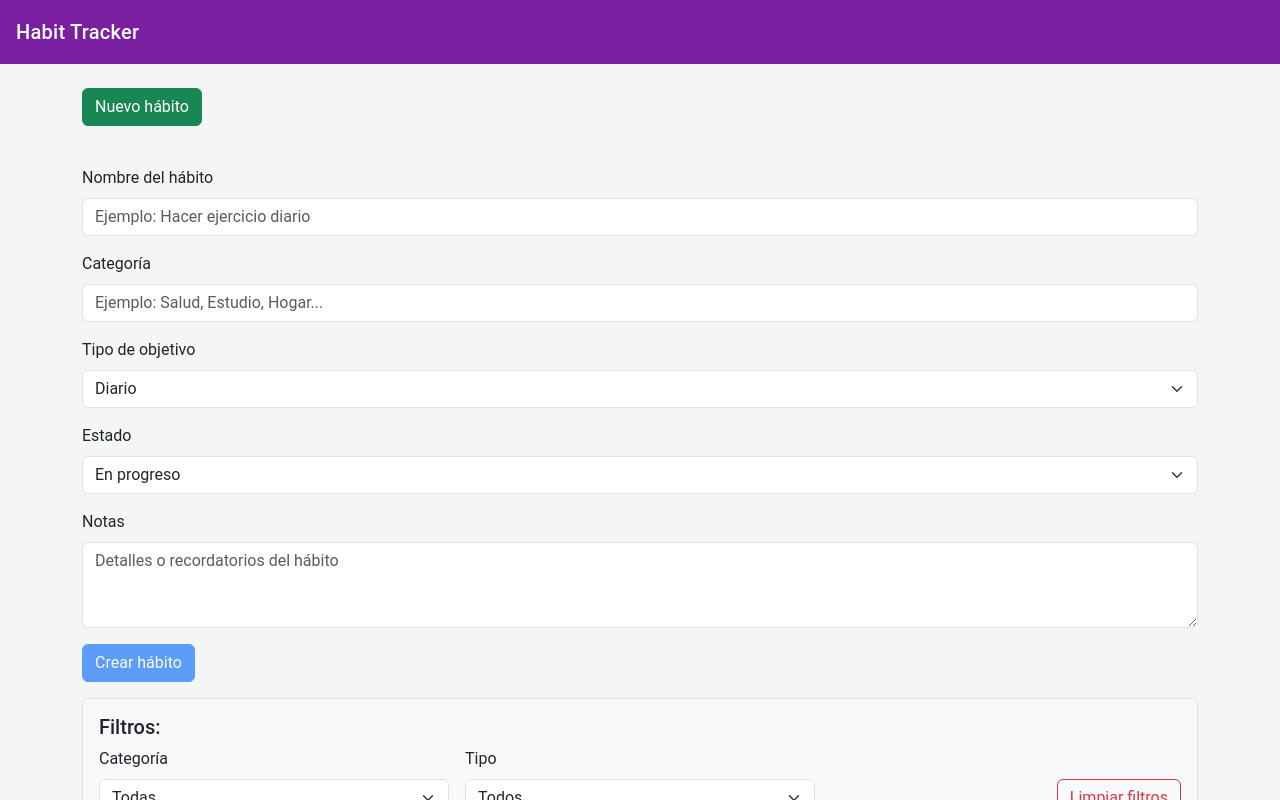
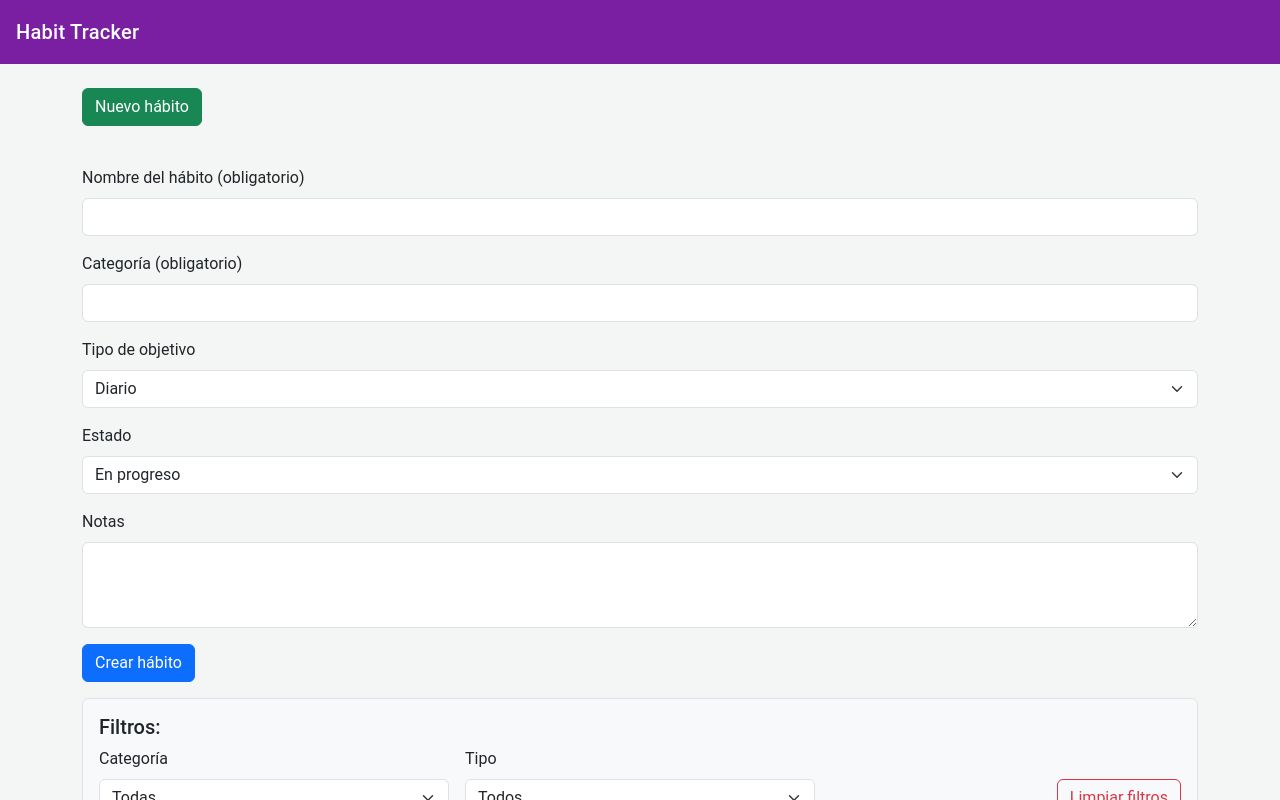
Before and after one commit to Santix16/Habit-Tracker-Santiago_Joaquin_Cotignola_Rodriguez, an Angular app in the folder Habit-Tracker/: page / in a window 1280 px wide. Both pictures are taken after a click on the button "Nuevo hábito". Shown: the top 800 px of the page. Built offline with nearby package versions, Linux system fonts and the light colour scheme; data requests are answered from the project's data file.

Commit message:
Added some correction to the form to create habit but there is a error with the error message

```diff
--- a/Habit-Tracker/src/app/components/habit-show/habit-show/habit-show.css
+++ b/Habit-Tracker/src/app/components/habit-show/habit-show/habit-show.css
@@ -80,3 +80,50 @@
   overflow-y: auto;
   padding: 16px;
 }
+
+/* Fondo semi-transparente */
+.fullscreen-backdrop {
+  position: fixed;
+  top: 0;
+  left: 0;
+  width: 100%;
+  height: 100%;
+  background-color: rgba(0,0,0,0.5);
+  display: flex;
+  align-items: center;
+  justify-content: center;
+  z-index: 1000;
+}
+
+/* Contenido del modal */
+.modal-error {
+  background: #f44336; /* rojo fuerte */
+  color: white;
+  padding: 24px;
+  border-radius: 6px;
+  width: 90%;
+  max-width: 400px;
+  position: fixed;
+  top: 50%;
+  left: 50%;
+  transform: translate(-50%, -50%);
+  text-align: center;
+  z-index: 1000;
+}
+
+.close-btn {
+  position: absolute;
+  top: 8px;
+  right: 12px;
+  background: transparent;
+  border: none;
+  font-size: 1.5rem;
+  color: white;
+  cursor: pointer;
+}
+
+.modal-body p {
+  margin: 0;
+  font-size: 1rem;
+  line-height: 1.4;
+}
--- a/Habit-Tracker/src/app/components/habit-show/habit-show/habit-show.html
+++ b/Habit-Tracker/src/app/components/habit-show/habit-show/habit-show.html
@@ -6,33 +6,35 @@
   Nuevo hábito
 </button>
 
-<!-- Formulario manual solo visible si showNewHabitForm es true -->
 <form *ngIf="showNewHabitForm" #form="ngForm" class="mt-4" (ngSubmit)="addHabit(newHabit)" novalidate>
+
+  <!-- Modal de error -->
+<div class="modal-backdrop" *ngIf="creationError">
+  <div class="modal-error">
+    <div class="modal-header">
+      <h2>Error al crear hábito</h2>
+      <button class="close-btn" (click)="closeError()">✖</button>
+    </div>
+    <div class="modal-body">
+      <p>{{ creationError }}</p>
+    </div>
+  </div>
+</div>
+
+  <!-- Campos del formulario -->
   <div class="mb-3">
-    <label class="form-label">Nombre del hábito</label>
-    <input type="text" class="form-control"
-           name="name"
-           [(ngModel)]="newHabit.name"
-           required maxlength="50"
-           placeholder="Ejemplo: Hacer ejercicio diario">
+    <label class="form-label">Nombre del hábito (obligatorio)</label>
+    <input type="text" class="form-control" name="name" [(ngModel)]="newHabit.name" required maxlength="50">
   </div>
 
   <div class="mb-3">
-    <label class="form-label">Categoría</label>
-    <input type="text" class="form-control"
-           name="category"
-           [(ngModel)]="newHabit.category"
-           required
-           placeholder="Ejemplo: Salud, Estudio, Hogar...">
+    <label class="form-label">Categoría (obligatorio)</label>
+    <input type="text" class="form-control" name="category" [(ngModel)]="newHabit.category" required>
   </div>
 
   <div class="mb-3">
     <label class="form-label">Tipo de objetivo</label>
-    <select class="form-select"
-            name="goalType"
-            [(ngModel)]="newHabit.goalType"
-            required>
-      <option value="" disabled selected>Selecciona un tipo</option>
+    <select class="form-select" name="goalType" [(ngModel)]="newHabit.goalType" required>
       <option value="daily">Diario</option>
       <option value="weekly">Semanal</option>
       <option value="monthly">Mensual</option>
@@ -41,11 +43,7 @@
 
   <div class="mb-3">
     <label class="form-label">Estado</label>
-    <select class="form-select"
-            name="status"
-            [(ngModel)]="newHabit.status"
-            required>
-      <option value="" disabled selected>Selecciona un estado</option>
+    <select class="form-select" name="status" [(ngModel)]="newHabit.status" required>
       <option value="In Progress">En progreso</option>
       <option value="Completed">Completado</option>
       <option value="Paused">Pausado</option>
@@ -54,16 +52,13 @@
 
   <div class="mb-3">
     <label class="form-label">Notas</label>
-    <textarea class="form-control"
-              name="notes"
-              [(ngModel)]="newHabit.notes"
-              maxlength="200"
-              rows="3"
-              placeholder="Detalles o recordatorios del hábito"></textarea>
+    <textarea class="form-control" name="notes" [(ngModel)]="newHabit.notes" maxlength="200" rows="3"></textarea>
   </div>
 
-  <button type="submit" class="btn btn-primary" [disabled]="!form.valid">Crear hábito</button>
+  <!-- Botón siempre habilitado -->
+  <button type="submit" class="btn btn-primary">Crear hábito</button>
 </form>
+
 
 <!-- 🔹 Filtros -->
 <div class="filters-container mt-3 mb-3 p-3 border rounded bg-light">
--- a/Habit-Tracker/src/app/components/habit-show/habit-show/habit-show.ts
+++ b/Habit-Tracker/src/app/components/habit-show/habit-show/habit-show.ts
@@ -52,6 +52,7 @@ export class HabitsShow implements OnInit {
   filterType: string = '';
   showNewHabitForm: boolean = false;
   editingHabit: any = null;
+  creationError: string = '';
 
   constructor(private habitService: HabitService) {}
 
@@ -90,29 +91,34 @@ export class HabitsShow implements OnInit {
     };
   }
 
-  /** 🔹 Añadir hábito */
   addHabit(nuevoHabit?: Habit): void {
   const habit = nuevoHabit || this.newHabit;
-  if (!habit.name || !habit.category) return;
+
+  // Verificación de campos obligatorios
+  if (!habit.name || !habit.category || !habit.goalType || !habit.status) {
+    this.creationError = 'Debes completar todos los campos obligatorios para crear un hábito.';
+    return;
+  }
 
   habit.id = undefined;
+  this.creationError = '';
 
-  this.habitService
-    .addHabit(habit)
-    .pipe(
+  this.habitService.addHabit(habit).pipe(
     catchError(err => {
       console.error('Error al añadir hábito:', err);
+      this.creationError = 'No se pudo conectar con el servidor. Revisa tu conexión o intenta más tarde.';
       return of(null);
     })
-    )
-    .subscribe(habitFromServer => {
+  ).subscribe(habitFromServer => {
     if (habitFromServer) {
       this.habits = [...this.habits, habitFromServer];
       this.newHabit = this.getEmptyHabit();
       this.showNewHabitForm = false;
+      this.creationError = '';
     }
   });
 }
+
 
   /** 🔹 Eliminar hábito */
   deleteHabit(habitToDelete: Habit): void {
@@ -205,5 +211,9 @@ saveHabit(updatedHabit: Habit) {
   this.editingHabit = null;
 }
 
+closeError() {
+  this.creationError = '';
+}
+
 
 }
```
Lines whose indentation alone changed are shown as unchanged.
